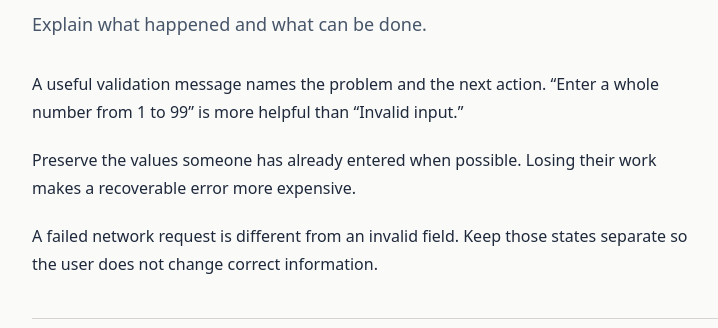
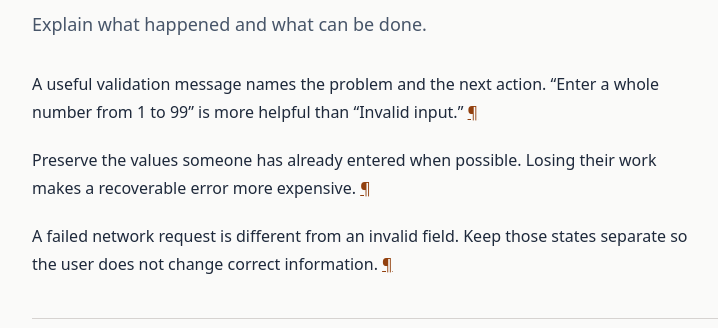
Before and after one commit to kirkduchesne/field-notes, a Next.js app: page /notes/clear-error-messages in a window 1280 px wide. Shown: the part 215-543 px from the top of the page, without its empty margins (180-898 px from the left). Built offline with nearby package versions, Linux system fonts and the light colour scheme.

Commit message:
feat: make note paragraphs directly linkable

```diff
--- a/app/layout.tsx
+++ b/app/layout.tsx
@@ -19,7 +19,7 @@ export default function Layout({ children }: { children: ReactNode }) {
               Field Notes / Web reference
             </Link>
           </nav>
-          <div id="content">{children}</div>
+          <div id="content" tabIndex={-1}>{children}</div>
           <footer className="mt-12 border-t border-stone-300 pt-4 text-sm text-slate-500">
             A small collection of practical reminders.
           </footer>
--- a/app/notes/[slug]/page.tsx
+++ b/app/notes/[slug]/page.tsx
@@ -23,8 +23,10 @@ export default function NotePage({ params }: { params: { slug: string } }) {
       <p className="mt-3 text-sm text-slate-500">About {readingMinutes(note.paragraphs)} minute read</p>
       <p className="mt-4 text-lg text-slate-600">{note.summary}</p>
       <div className="mt-8 max-w-2xl space-y-5 leading-7">
-        {note.paragraphs.map((paragraph) => (
-          <p key={paragraph}>{paragraph}</p>
+        {note.paragraphs.map((paragraph, index) => (
+          <p key={paragraph} id={`paragraph-${index + 1}`} tabIndex={-1} className="scroll-mt-6">
+            {paragraph} <a href={`#paragraph-${index + 1}`} aria-label={`Link to paragraph ${index + 1}`} className="text-amber-800 underline">¶</a>
+          </p>
         ))}
       </div>
       <nav aria-label="Reading order" className="mt-10 grid gap-4 border-t border-stone-300 pt-5 sm:grid-cols-2">
```
